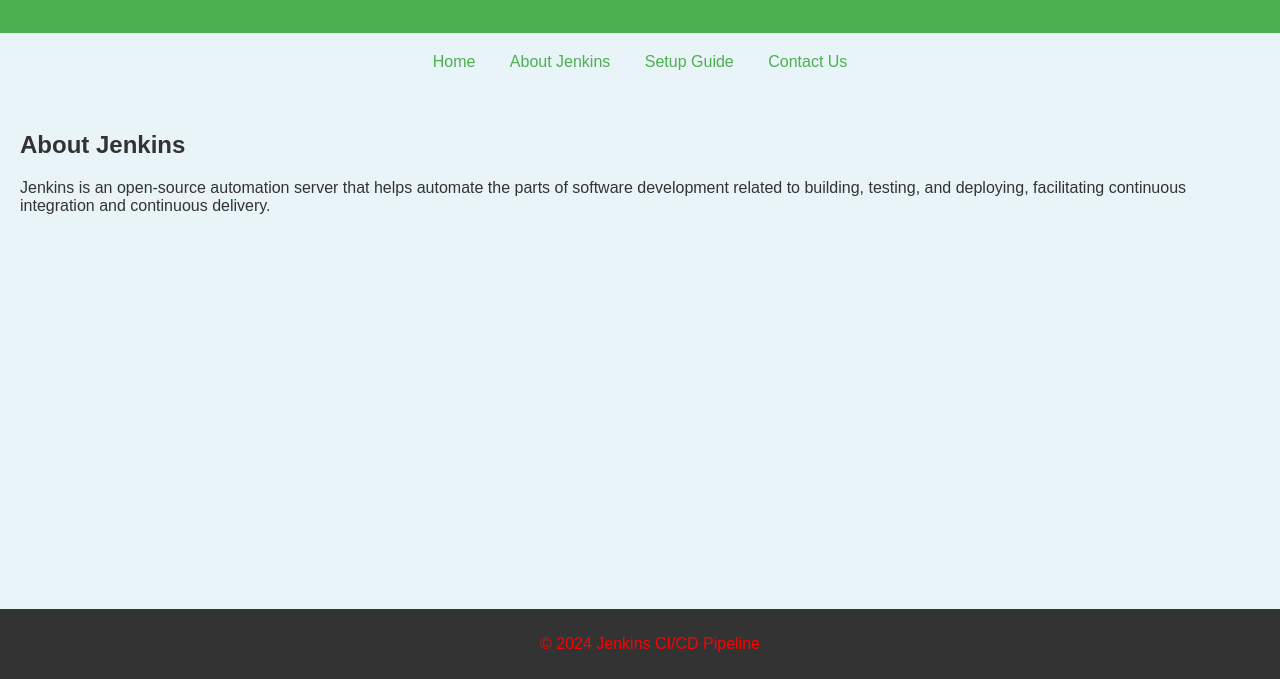
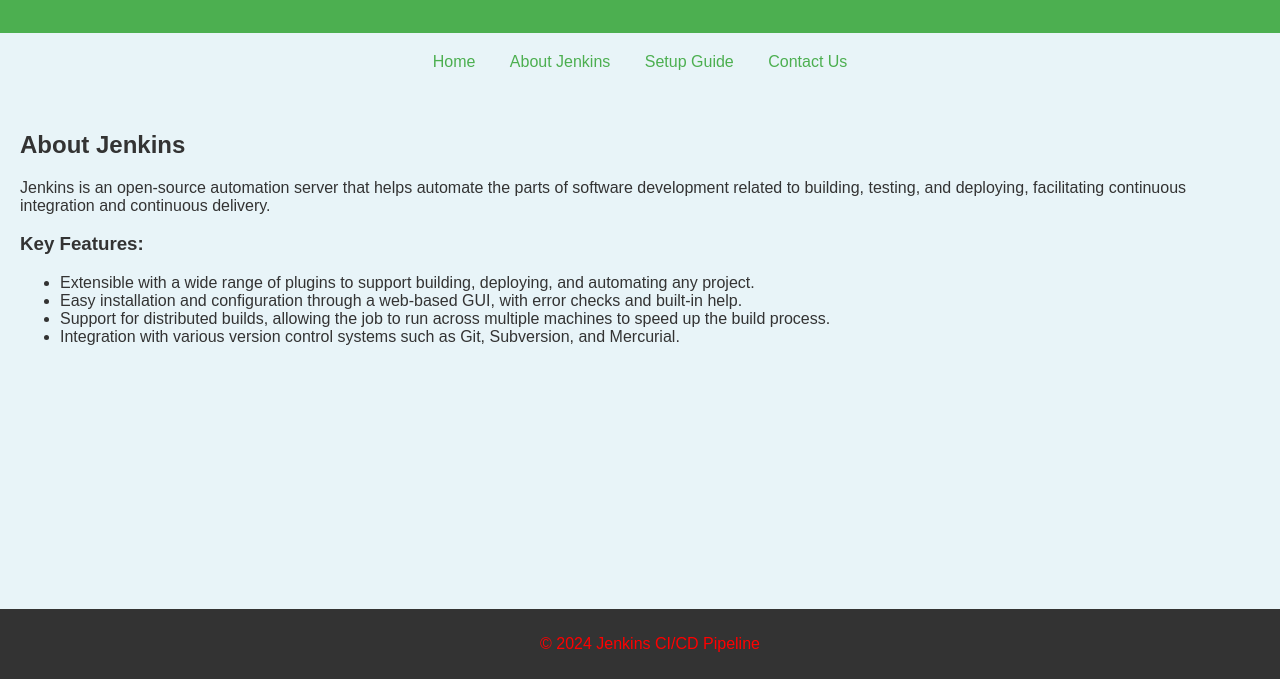
Before and after one commit to arafathbeevi89/website_jenkinsjob, a plain HTML site: page index.html in a window 1280 px wide. Shown: the part 121-800 px from the top of the page. Drawn offline with Linux system fonts and the light colour scheme.

Commit message:
Updated index.html

```diff
--- a/index.html
+++ b/index.html
@@ -53,6 +53,13 @@
     <section>
         <h2>About Jenkins</h2>
         <p>Jenkins is an open-source automation server that helps automate the parts of software development related to building, testing, and deploying, facilitating continuous integration and continuous delivery.</p>
+        <h3>Key Features:</h3>
+        <ul>
+            <li>Extensible with a wide range of plugins to support building, deploying, and automating any project.</li>
+            <li>Easy installation and configuration through a web-based GUI, with error checks and built-in help.</li>
+            <li>Support for distributed builds, allowing the job to run across multiple machines to speed up the build process.</li>
+            <li>Integration with various version control systems such as Git, Subversion, and Mercurial.</li>
+        </ul>
     </section>
     <footer>
         <p>&copy; 2024 Jenkins CI/CD Pipeline</p>
```
